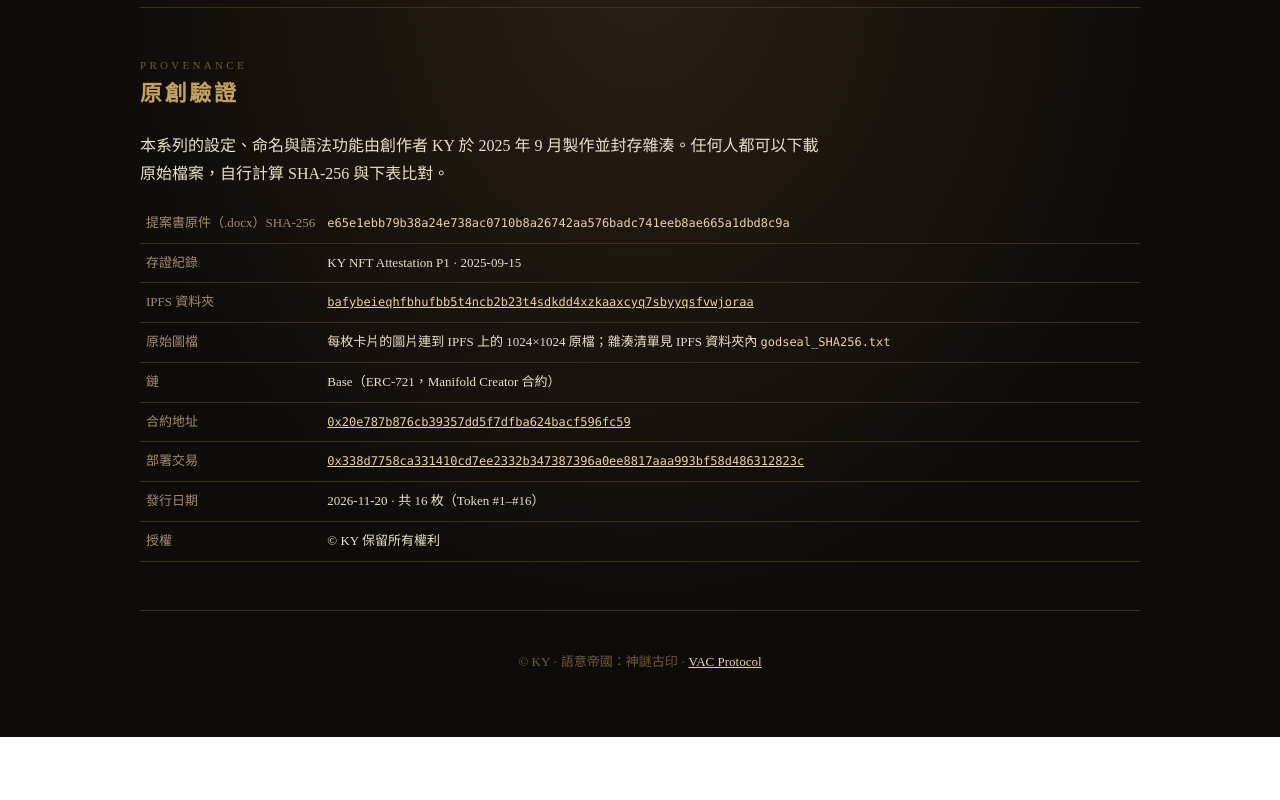
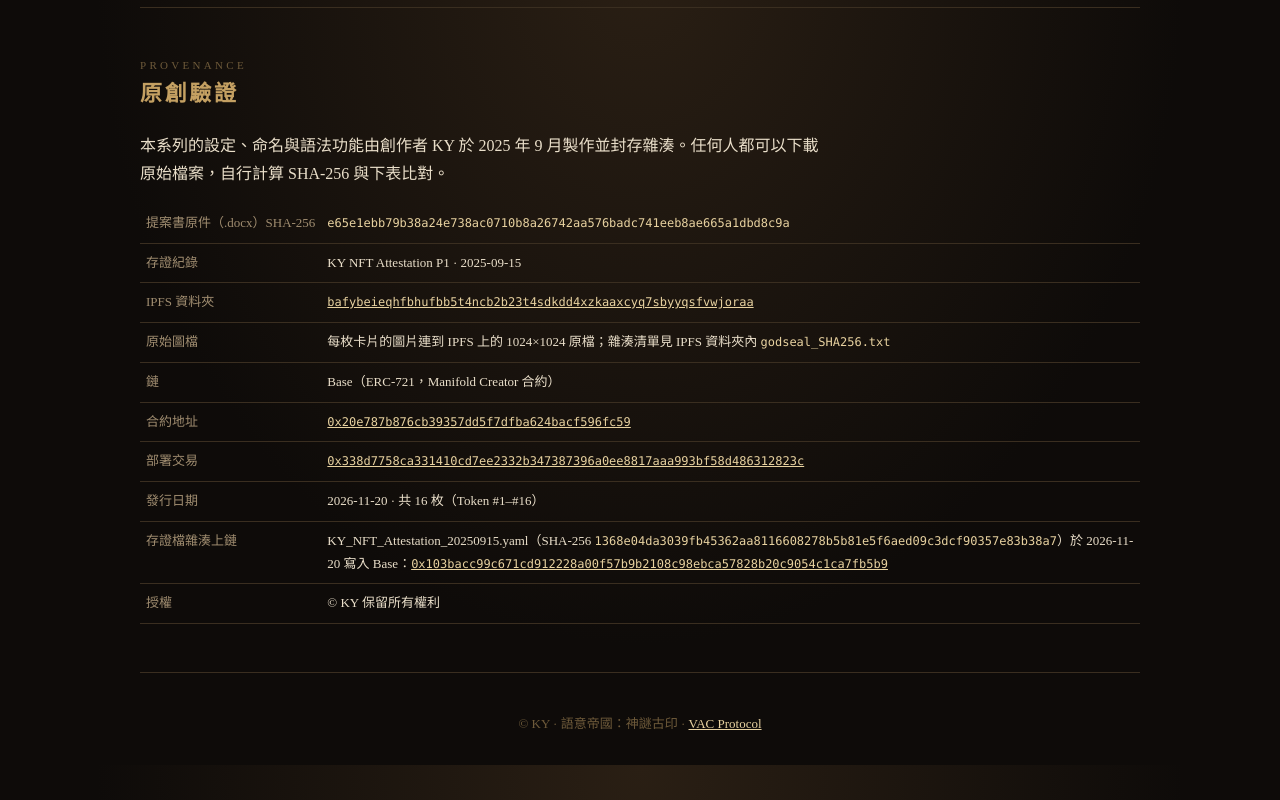
Before and after one commit to kycat2026-ui/kysemantic-vac, a plain HTML site: page godseal/index.html in a window 1280 px wide. Shown: the part 2435-3235 px from the top of the page. Before the commit the page ends 3172 px from the top, so only its background shows below. Drawn offline with Linux system fonts and the light colour scheme.

Commit message:
GodSeal page: record on-chain attestation tx
Co-Authored-By: Claude Opus 5.5 <noreply@anthropic.com>
Claude-Session: https://claude.ai/code/session_01PVM9JrJD6EpLbbWbeqtjVY

```diff
--- a/godseal/index.html
+++ b/godseal/index.html
@@ -89,6 +89,7 @@
     <tr><td>合約地址</td><td><a href="https://basescan.org/address/0x20e787b876cb39357dd5f7dfba624bacf596fc59"><code>0x20e787b876cb39357dd5f7dfba624bacf596fc59</code></a></td></tr>
     <tr><td>部署交易</td><td><a href="https://basescan.org/tx/0x338d7758ca331410cd7ee2332b347387396a0ee8817aaa993bf58d486312823c"><code>0x338d7758ca331410cd7ee2332b347387396a0ee8817aaa993bf58d486312823c</code></a></td></tr>
     <tr><td>發行日期</td><td>2026-11-20 · 共 16 枚（Token #1–#16）</td></tr>
+    <tr><td>存證檔雜湊上鏈</td><td>KY_NFT_Attestation_20250915.yaml（SHA-256 <code>1368e04da3039fb45362aa8116608278b5b81e5f6aed09c3dcf90357e83b38a7</code>）於 2026-11-20 寫入 Base：<a href="https://basescan.org/tx/0x103bacc99c671cd912228a00f57b9b2108c98ebca57828b20c9054c1ca7fb5b9"><code>0x103bacc99c671cd912228a00f57b9b2108c98ebca57828b20c9054c1ca7fb5b9</code></a></td></tr>
     <tr><td>授權</td><td>© KY 保留所有權利</td></tr>
   </table>
 </section>
```
